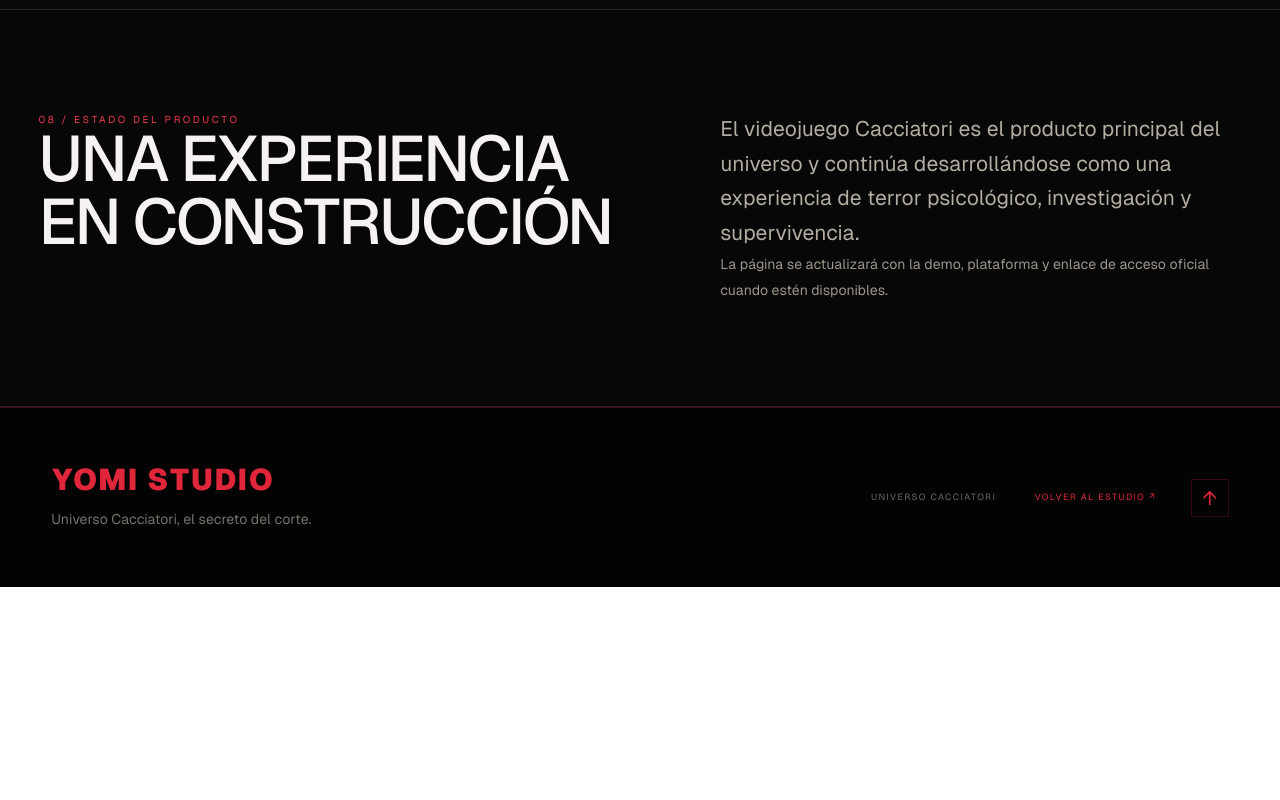
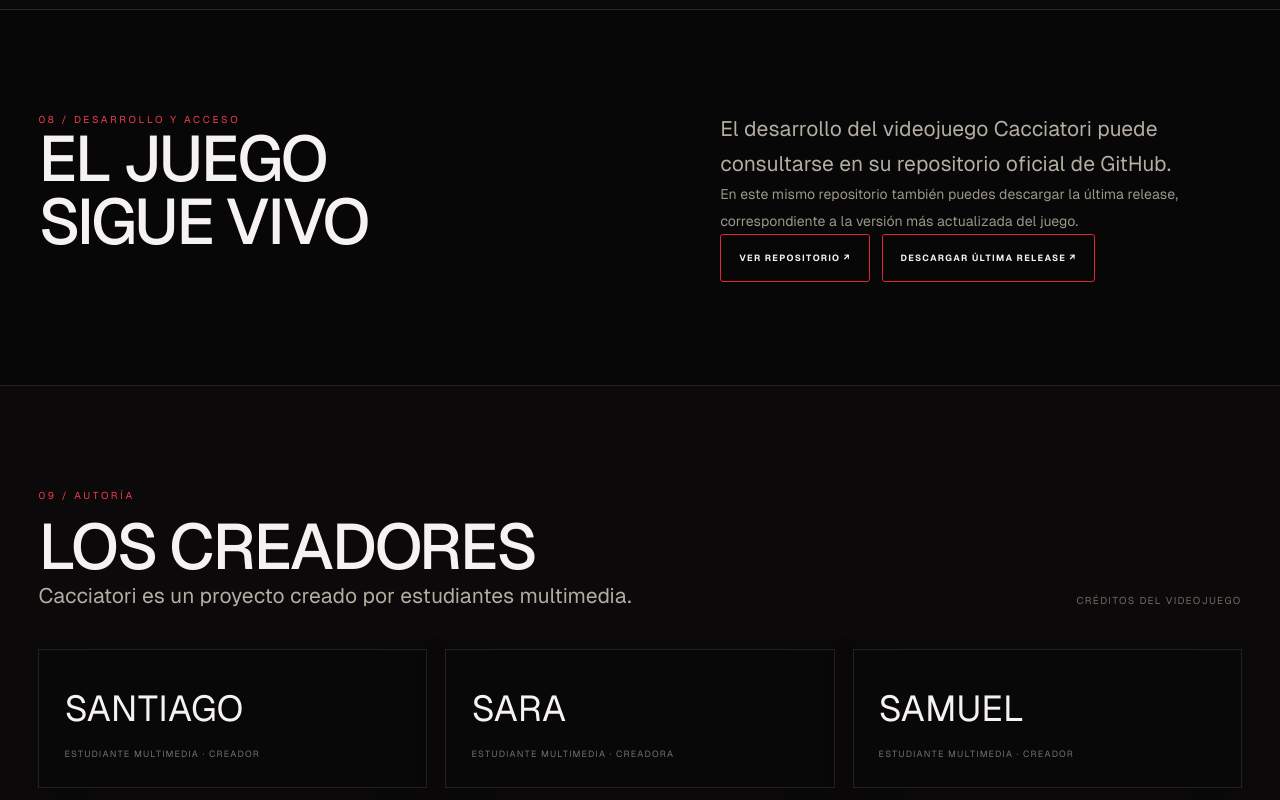
Before and after one commit to ssofiamc/YomiStudio, a Next.js app: page /cacciatori/videojuego in a window 1280 px wide. Shown: the part 6440-7240 px from the top of the page. Before the commit the page ends 7027 px from the top, so only its background shows below. Built offline with nearby package versions, Linux system fonts and the light colour scheme.

Commit message:
Actualización del producto del videojuego #2

```diff
--- a/src/app/cacciatori/cacciatori.css
+++ b/src/app/cacciatori/cacciatori.css
@@ -141,6 +141,8 @@
 .cac-info-table p { margin: 0; color: #9b9388; line-height: 1.7; }
 .cac-section--dark { background: #0b0909; }
 .cac-game-character-grid { grid-template-columns: repeat(3, minmax(0, 1fr)); }
+.cac-game-authors .cac-credit-person { padding-top: 30px; }
+.cac-game-authors .cac-credit-person h3 { font-size: clamp(24px, 3vw, 36px); }
 .cac-character__description { text-transform: none !important; font-family: inherit !important; font-size: 13px !important; letter-spacing: 0 !important; line-height: 1.7 !important; }
 .cac-scenario-grid { display: grid; grid-template-columns: repeat(2, minmax(0, 1fr)); gap: 22px; }
 .cac-scenario { border: 1px solid rgba(214,34,52,.22); background: #080807; }
--- a/src/app/cacciatori/videojuego/page.tsx
+++ b/src/app/cacciatori/videojuego/page.tsx
@@ -135,8 +135,19 @@ export default function VideojuegoPage() {
 
       <section className="cac-section">
         <div className="cac-container cac-game-access">
-          <div><p className="cac-eyebrow">08 / ESTADO DEL PRODUCTO</p><h2 className="cac-h2">Una experiencia<br />en construcción</h2></div>
-          <div><p className="cac-intro">El videojuego Cacciatori es el producto principal del universo y continúa desarrollándose como una experiencia de terror psicológico, investigación y supervivencia.</p><p className="cac-body-copy">La página se actualizará con la demo, plataforma y enlace de acceso oficial cuando estén disponibles.</p></div>
+          <div><p className="cac-eyebrow">08 / DESARROLLO Y ACCESO</p><h2 className="cac-h2">El juego<br />sigue vivo</h2></div>
+          <div><p className="cac-intro">El desarrollo del videojuego Cacciatori puede consultarse en su repositorio oficial de GitHub.</p><p className="cac-body-copy">En este mismo repositorio también puedes descargar la última release, correspondiente a la versión más actualizada del juego.</p><div className="cac-game-hero__actions"><a className="cac-button" href="https://github.com/DavidSantiAmaya/Cacciatori.git" target="_blank" rel="noreferrer">VER REPOSITORIO ↗</a><a className="cac-button cac-button--red" href="https://github.com/DavidSantiAmaya/Cacciatori/releases/latest" target="_blank" rel="noreferrer">DESCARGAR ÚLTIMA RELEASE ↗</a></div></div>
+        </div>
+      </section>
+
+      <section className="cac-section cac-section--dark">
+        <div className="cac-container">
+          <div className="cac-section-head"><div><p className="cac-eyebrow">09 / AUTORÍA</p><h2 className="cac-h2">Los creadores</h2><p className="cac-intro">Cacciatori es un proyecto creado por estudiantes multimedia.</p></div><p className="cac-section-note">Créditos del videojuego</p></div>
+          <div className="cac-credit-people cac-game-authors">
+            <article className="cac-credit-person"><h3>Santiago</h3><p>Estudiante multimedia · Creador</p></article>
+            <article className="cac-credit-person"><h3>Sara</h3><p>Estudiante multimedia · Creadora</p></article>
+            <article className="cac-credit-person"><h3>Samuel</h3><p>Estudiante multimedia · Creador</p></article>
+          </div>
         </div>
       </section>
     </>
```
